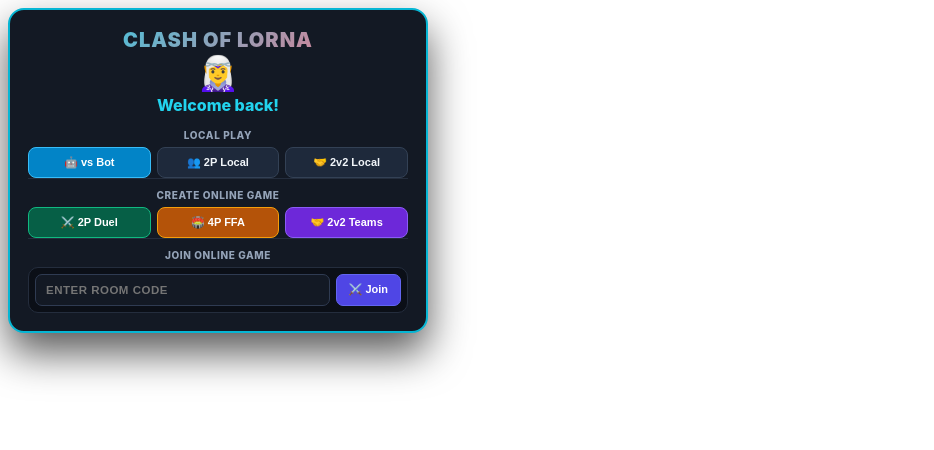
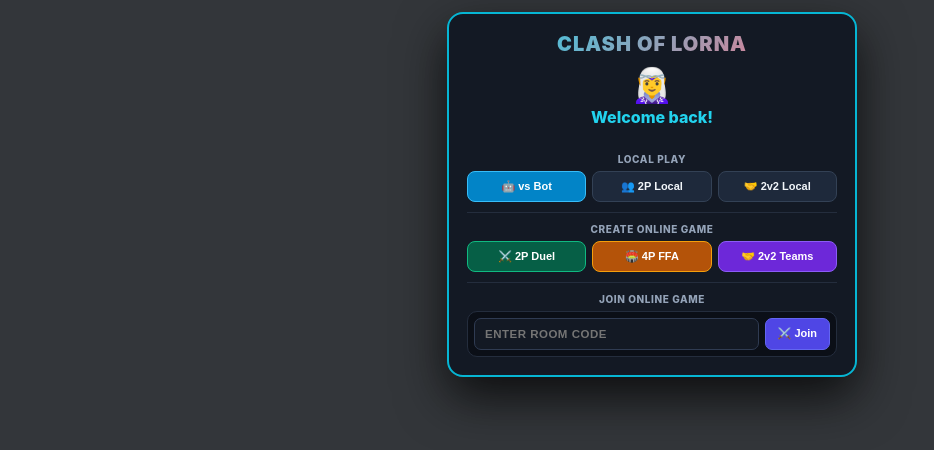
Before and after one commit to seanuniacke/block-clash, a plain HTML site: page index.html in a window 1280 px wide. Shown: the whole page, without its empty margins (0-934 px from the left). Drawn offline with Linux system fonts and the light colour scheme.

Commit message:
Update index.html

```diff
--- a/index.html
+++ b/index.html
@@ -1,5 +1,5 @@
-<div id="welcome-modal" class="modal">
-    <div class="modal-box panel-box" style="background: #131924; color: #e6edf3; border: 2px solid #06b6d4; border-radius: 16px; max-width: 380px; padding: 18px; text-align: center; font-family: -apple-system, BlinkMacSystemFont, 'Segoe UI', Roboto, sans-serif; box-shadow: 0 20px 40px rgba(0,0,0,0.65);">
+<div id="welcome-modal" class="modal" style="position: fixed; inset: 0; width: 100vw; height: 100dvh; background: rgba(7, 10, 15, 0.82); backdrop-filter: blur(4px); -webkit-backdrop-filter: blur(4px); z-index: 200; align-items: center; justify-content: center; padding: 12px;">
+    <div class="modal-box panel-box" style="width: 100%; max-width: 370px; max-height: 92dvh; overflow-y: auto; background: #131924; color: #e6edf3; border: 2px solid #06b6d4; border-radius: 16px; padding: 18px; display: flex; flex-direction: column; gap: 10px; text-align: center; font-family: -apple-system, BlinkMacSystemFont, 'Segoe UI', Roboto, sans-serif; box-shadow: 0 20px 50px rgba(0, 0, 0, 0.75); margin: auto;">
 
       <!-- Top & Center Game Title -->
       <div style="font-size: 20px; font-weight: 900; letter-spacing: 1px; background: linear-gradient(135deg, #22d3ee 0%, #fb7185 100%); -webkit-background-clip: text; -webkit-text-fill-color: transparent;">
@@ -7,10 +7,10 @@
       </div>
 
       <!-- Avatar & Greeting -->
-      <div style="margin-top: 2px;">
+      <div>
         <div id="welcome-avatar-display" style="font-size: 34px; line-height: 1.1;">🧝‍♀️</div>
         <h2 id="welcome-main-title" style="font-size: 16px; font-weight: 800; color: #22d3ee; margin-top: 4px;">Welcome back!</h2>
-        <div id="returning-user-notice" style="display:none; background: rgba(34, 211, 238, 0.12); border: 1px solid rgba(34, 211, 238, 0.3); border-radius: 8px; padding: 5px 10px; font-size: 11.5px; color: #cbd5e1; margin-top: 6px;">
+        <div id="returning-user-notice" style="display:none; background: rgba(34, 211, 238, 0.12); border: 1px solid rgba(34, 211, 238, 0.3); border-radius: 8px; padding: 4px 10px; font-size: 11px; color: #cbd5e1; margin-top: 6px;">
           Logged in as <b id="welcome-returning-name" style="color: #22d3ee;">Player</b>
         </div>
       </div>
```
